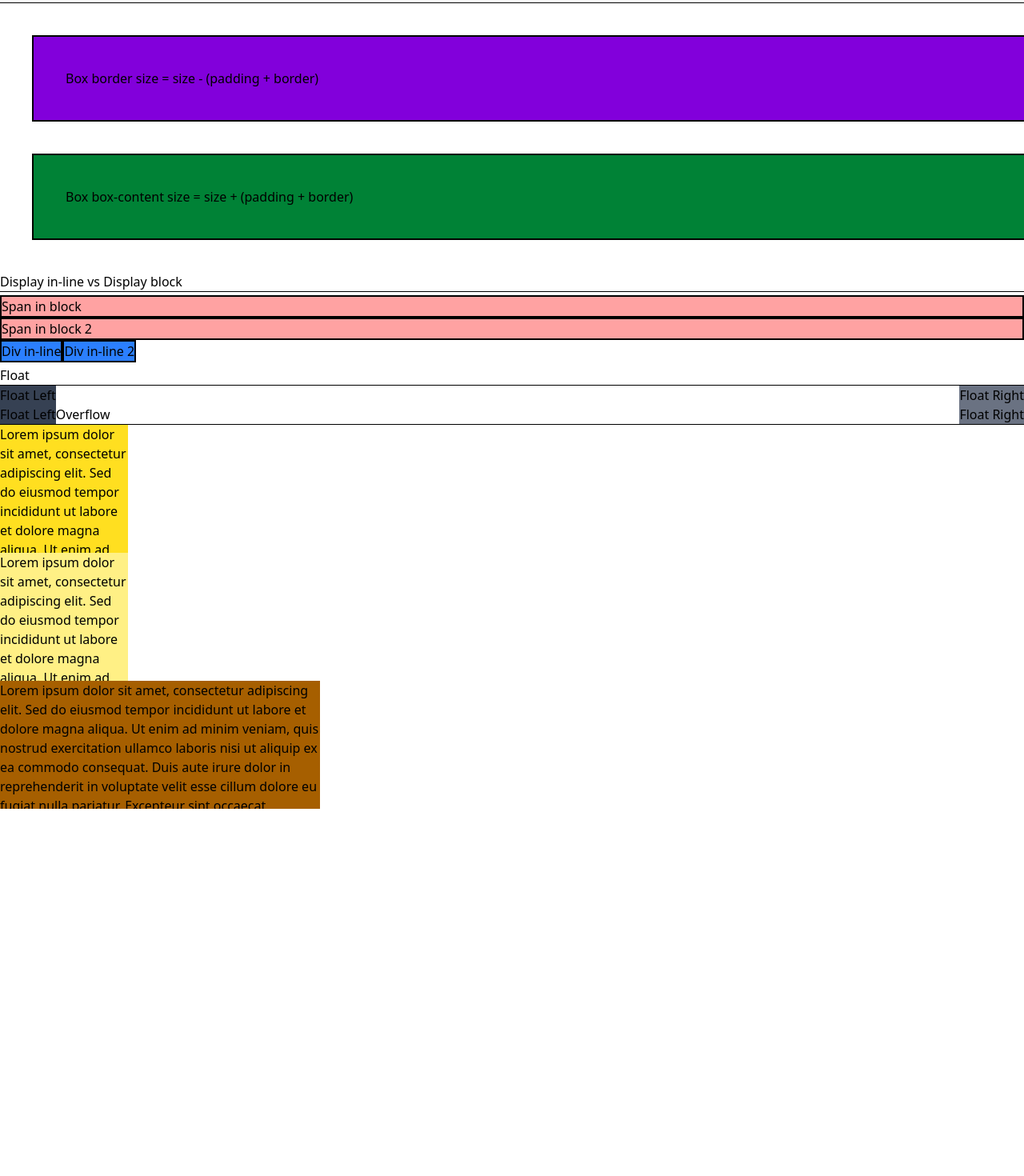
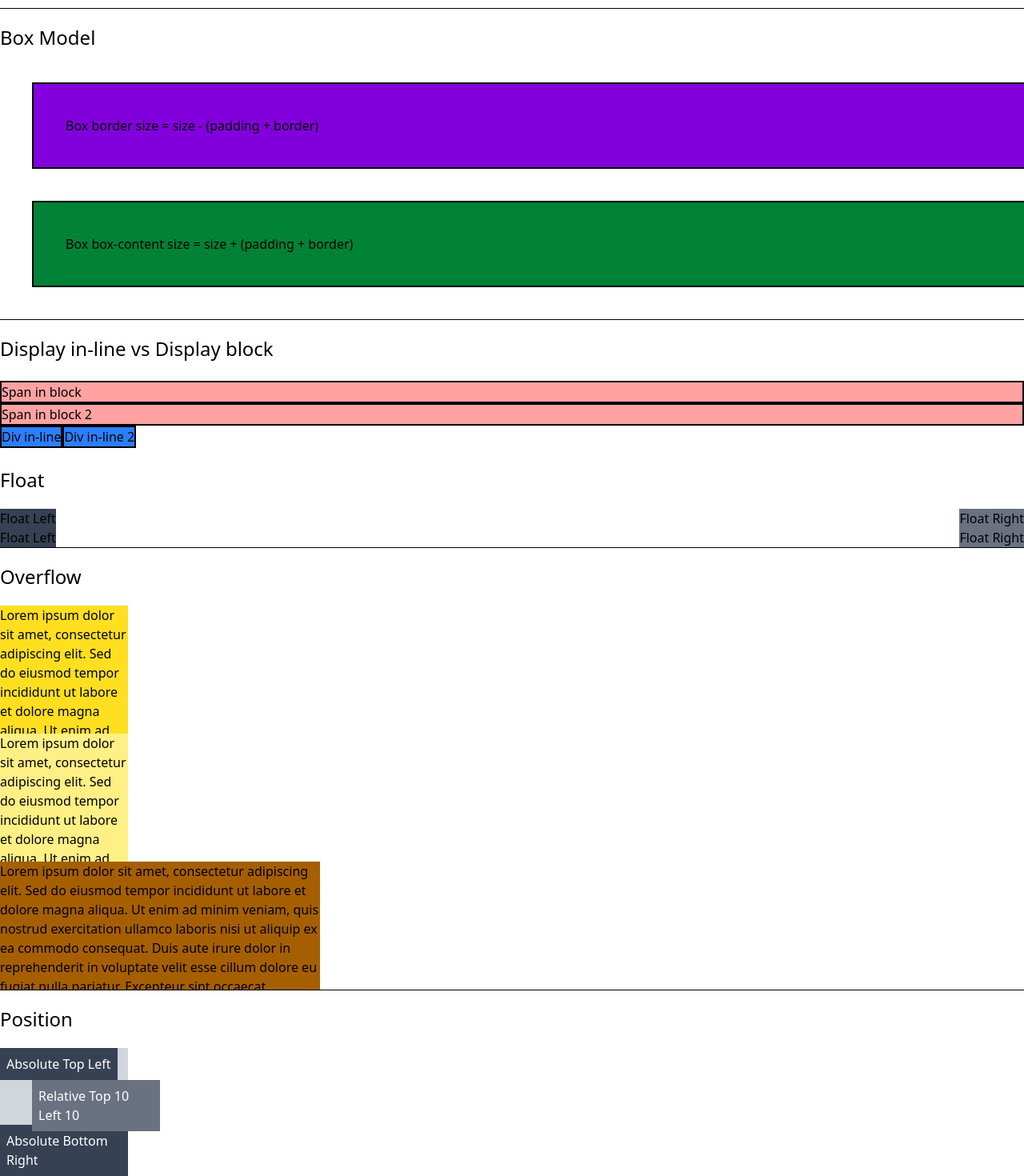
Before and after one commit to DiegoRenan/tailwind-css-templates, a React (Vite) app in the folder layout/: page / in a window 1280 px wide. Shown: the part 214-1684 px from the top of the page at 80% size. Before the commit the page ends 1225 px from the top, so only its background shows below. Built offline with nearby package versions, Linux system fonts and the light colour scheme.

Commit message:
Position relative vs absoulte

```diff
--- a/layout/src/App.jsx
+++ b/layout/src/App.jsx
@@ -8,7 +8,8 @@ function App() {
 
   return (
     <>
-      <h1>Container</h1><hr />
+      <h1 className='container mx-auto text-2xl my-5'>Container</h1>
+
       <div className="container bg-red-300 mx-auto p-4 my-4 text-red-900 border-red-600 border-2">
         <p>O texto do container</p>
       </div>
@@ -17,7 +18,11 @@ function App() {
         <p>container com breaking point</p>
       </div>
 
-      <h2>Box Model</h2><hr />
+
+
+      <hr />
+      <h1 className='container mx-auto text-2xl my-5'>Box Model</h1>
+
       <div className="container box-border bg-purple-700 m-10 p-10 border-2">
         Box border size = size - (padding + border)
       </div>
@@ -26,7 +31,10 @@ function App() {
         Box box-content size = size + (padding + border)
       </div>
 
-      <h2>Display in-line vs Display block</h2><hr />
+
+      <hr />
+      <h1 className='container mx-auto text-2xl my-5'>Display in-line vs Display block</h1>
+
       <div className="container mx-auto py-1">
         <span className="block bg-red-300 border-2">Span in block</span>
         <span className="block bg-red-300 border-2">Span in block 2</span>
@@ -35,15 +43,16 @@ function App() {
         <div className="border-2 bg-blue-500 hidden"></div>
       </div>
 
-      <h2>Float</h2><hr />
+      <h1 className='container mx-auto text-2xl my-5'>Float</h1>
       <div className="bg-gray-500 float-right">Float Right</div>
       <div className="bg-gray-700 float-left">Float Left</div>
       <div className="clear-both"></div>
       <div className="bg-gray-500 float-right">Float Right</div>
       <div className="bg-gray-700 float-left">Float Left</div>
+      <div className="clear-both"></div>
 
-      <h2>Overflow</h2>
       <hr />
+      <h1 className='container mx-auto text-2xl my-5'>Overflow</h1>
 
       <div className="w-40 h-40 bg-yellow-300 overflow-auto">
         <p>
@@ -58,6 +67,15 @@ function App() {
       <div className="w-100 h-40 overflow-auto bg-yellow-700">
         Lorem ipsum dolor sit amet, consectetur adipiscing elit. Sed do eiusmod tempor incididunt ut labore et dolore magna aliqua. Ut enim ad minim veniam, quis nostrud exercitation ullamco laboris nisi ut aliquip ex ea commodo consequat. Duis aute irure dolor in reprehenderit in voluptate velit esse cillum dolore eu fugiat nulla pariatur. Excepteur sint occaecat cupidatat non proident, sunt in culpa qui officia deserunt mollit anim id est laborum.
       </div>
+
+      <hr />
+      <h1 className='container mx-auto text-2xl my-5'>Position</h1>
+
+      <div className="relative bg-gray-300 h-40 w-40">
+        <div className="absolute top-0 left-0 bg-gray-700 text-white p-2">Absolute Top Left</div>
+        <div className="absolute bottom-0 right-0 bg-gray-700 text-white p-2">Absolute Bottom Right</div>
+        <div className="relative bg-gray-500 text-white p-2 top-10 left-10">Relative Top 10 Left 10</div>
+      </div>
     </>
   )
 }
```
